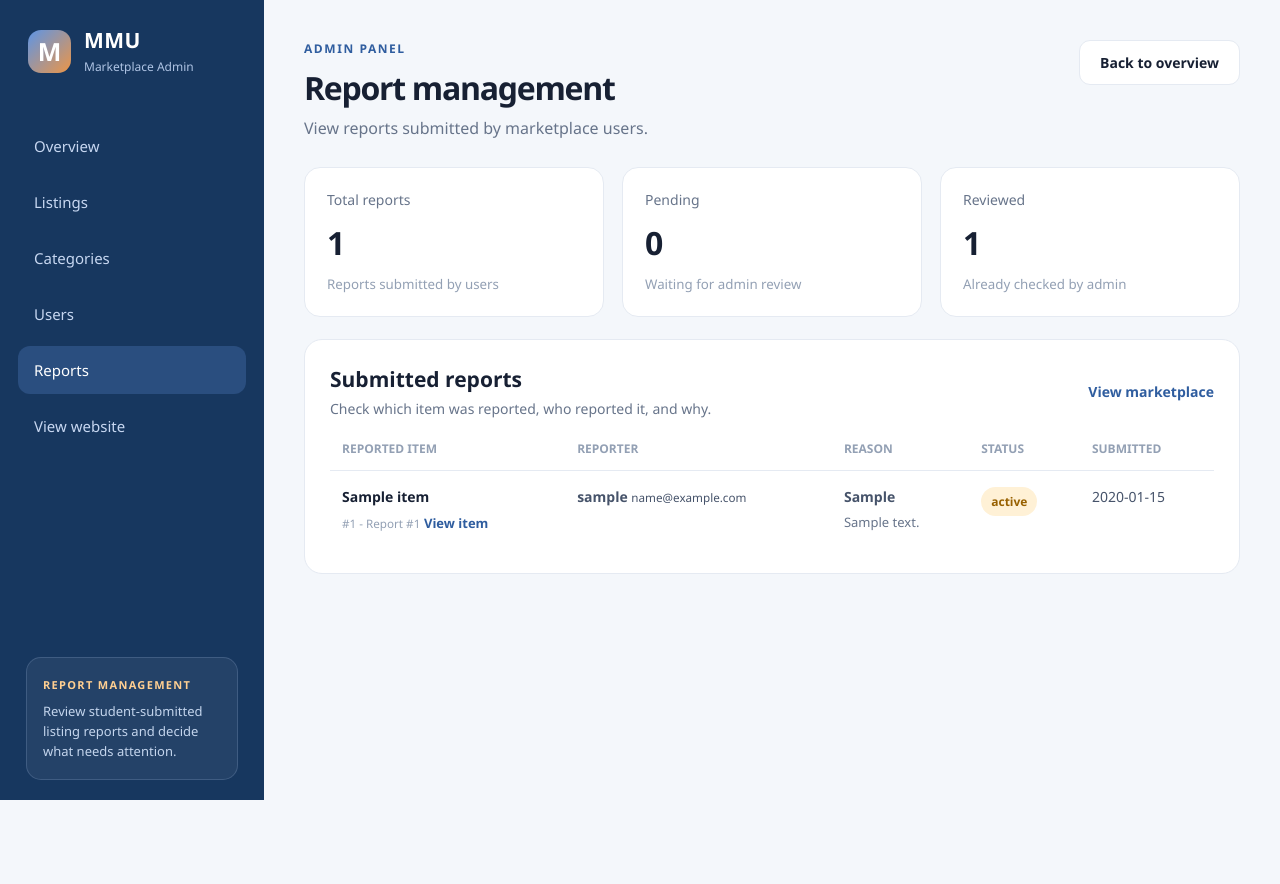
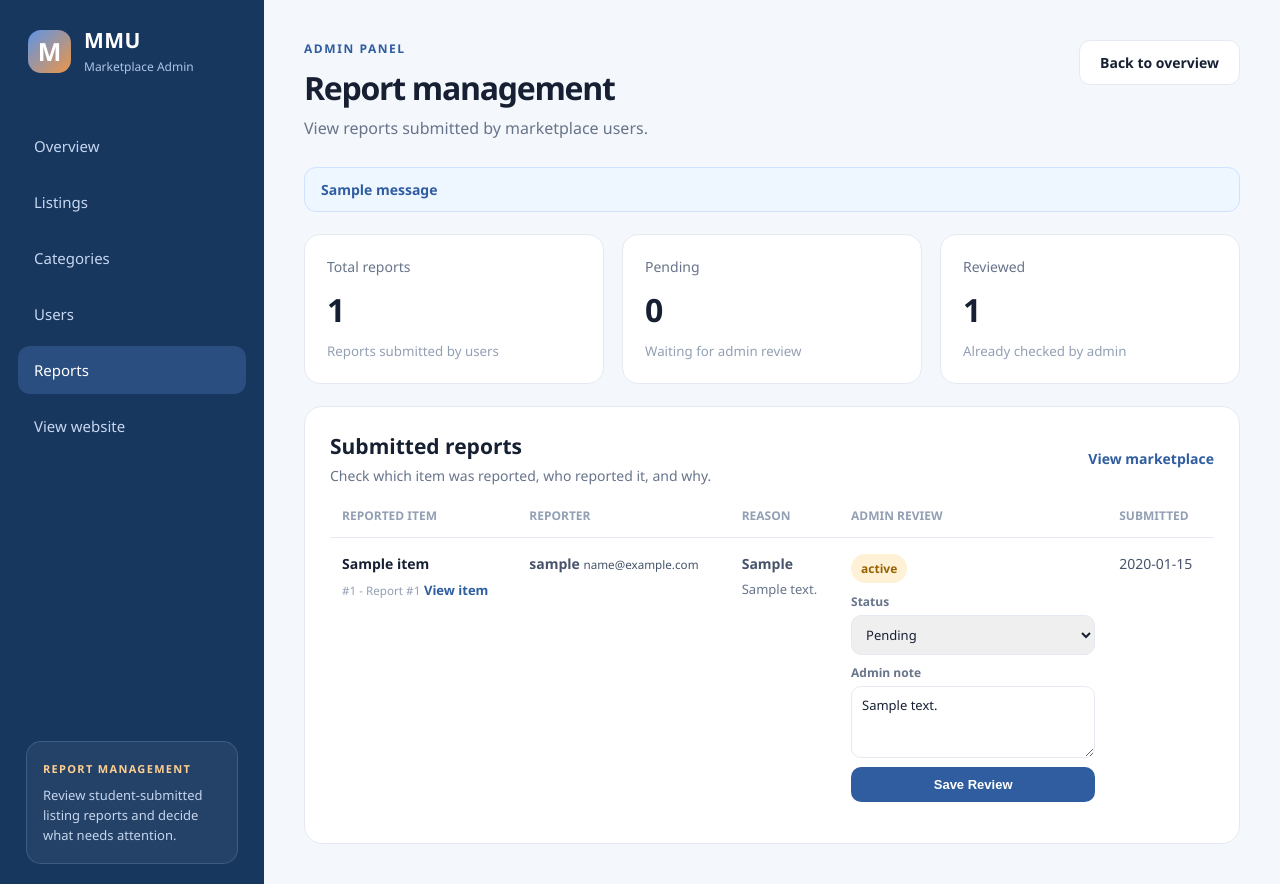
Before and after one commit to S1ngggg/GitExercise-G062-, a Flask app: page /admin/reports in a window 1280 px wide. Before the commit the page ends 800 px from the top, so only its background shows below. Run offline with Flask 3, Linux system fonts and the light colour scheme; tables that the repository leaves empty hold one stand-in row (values such as "Sample post"); one stand-in notice (Sample message) is shown.

Commit message:
add report review workflow

```diff
--- a/app.py
+++ b/app.py
@@ -24,6 +24,7 @@ REPORT_REASONS = [
     "Duplicate listing",
     "Other"
 ]
+REPORT_STATUSES = ["Pending", "Reviewed", "Resolved", "Dismissed"]
 REPORT_DETAIL_MAX_LENGTH = 500
 app.config['UPLOAD_FOLDER'] = UPLOAD_FOLDER
 os.makedirs(UPLOAD_FOLDER, exist_ok=True)
@@ -860,7 +861,7 @@ def admin_reports():
 
     cursor.execute("""
         SELECT report.id, report.reason, report.details, report.status,
-               report.created_at, item.id, item.title,
+               report.admin_note, report.created_at, item.id, item.title,
                user.username, user.email
         FROM report
         JOIN item ON report.item_id = item.id
@@ -878,7 +879,39 @@ def admin_reports():
 
     return render_template("admin_reports.html",
                            reports=reports,
-                           stats=stats)
+                           stats=stats,
+                           report_statuses=REPORT_STATUSES)
+
+
+@app.route("/admin/reports/<int:report_id>/update", methods=['POST'])
+def update_admin_report(report_id):
+    status = request.form.get('status', '').strip()
+    admin_note = request.form.get('admin_note', '').strip()
+
+    if status not in REPORT_STATUSES:
+        flash("Selected report status does not exist.")
+        return redirect(url_for('admin_reports'))
+
+    connect = sqlite3.connect("database.db")
+    cursor = connect.cursor()
+
+    cursor.execute("SELECT id FROM report WHERE id = ?", (report_id,))
+    if cursor.fetchone() is None:
+        flash("Report not found.")
+        connect.close()
+        return redirect(url_for('admin_reports'))
+
+    now = datetime.now().strftime('%Y-%m-%d %H:%M:%S')
+    cursor.execute("""
+        UPDATE report
+        SET status = ?, admin_note = ?, updated_at = ?
+        WHERE id = ?
+    """, (status, admin_note, now, report_id))
+    connect.commit()
+    connect.close()
+
+    flash("Report updated successfully.")
+    return redirect(url_for('admin_reports'))
 
 
 @app.route("/admin/items/<int:item_id>/update", methods=['POST'])
--- a/static/css/admin.css
+++ b/static/css/admin.css
@@ -301,12 +301,72 @@
 
 .report-status {
     display: inline-flex;
+    margin-bottom: 10px;
     padding: 6px 10px;
     border-radius: 20px;
     background: #fff1d6;
     color: #986100;
     font-size: 12px;
     font-weight: 600;
+}
+
+.report-status.status-reviewed {
+    color: #1d4ed8;
+    background: #dbeafe;
+}
+
+.report-status.status-resolved {
+    color: #05734e;
+    background: #def7ec;
+}
+
+.report-status.status-dismissed {
+    color: #6b7280;
+    background: #eef2f7;
+}
+
+.report-review-form {
+    display: grid;
+    gap: 9px;
+    min-width: 220px;
+}
+
+.report-review-form label {
+    display: grid;
+    gap: 5px;
+}
+
+.report-review-form span {
+    color: var(--muted);
+    font-size: 12px;
+    font-weight: 700;
+}
+
+.report-review-form select,
+.report-review-form textarea {
+    width: 100%;
+    border: 1px solid var(--line);
+    border-radius: 10px;
+    color: var(--text);
+    font-family: "Segoe UI", Arial, sans-serif;
+    font-size: 13px;
+    padding: 9px 10px;
+}
+
+.report-review-form textarea {
+    min-height: 72px;
+    resize: vertical;
+}
+
+.report-review-form button {
+    border: none;
+    border-radius: 10px;
+    color: var(--white);
+    background: var(--blue);
+    cursor: pointer;
+    font-size: 13px;
+    font-weight: 700;
+    padding: 10px 12px;
 }
 
 .status {
--- a/templates/admin_reports.html
+++ b/templates/admin_reports.html
@@ -42,6 +42,16 @@
                 <a class="button" href="{{ url_for('admin_dashboard') }}">Back to overview</a>
             </header>
 
+            {% with messages = get_flashed_messages() %}
+                {% if messages %}
+                <div class="admin-flashes">
+                    {% for message in messages %}
+                    <p>{{ message }}</p>
+                    {% endfor %}
+                </div>
+                {% endif %}
+            {% endwith %}
+
             <section class="stat-grid" aria-label="Report statistics">
                 <article class="stat-card">
                     <p>Total reports</p>
@@ -76,12 +86,12 @@
                                 <th>Reported item</th>
                                 <th>Reporter</th>
                                 <th>Reason</th>
-                                <th>Status</th>
+                                <th>Admin review</th>
                                 <th>Submitted</th>
                             </tr>
                         </thead>
                         <tbody>
-                            {% for report_id, reason, details, status, created_at, item_id, item_title, reporter_name, reporter_email in reports %}
+                            {% for report_id, reason, details, status, admin_note, created_at, item_id, item_title, reporter_name, reporter_email in reports %}
                             <tr>
                                 <td>
                                     <strong>{{ item_title }}</strong>
@@ -100,7 +110,24 @@
                                     <p class="report-details muted">No extra details provided.</p>
                                     {% endif %}
                                 </td>
-                                <td><span class="report-status status-{{ status | lower }}">{{ status }}</span></td>
+                                <td>
+                                    <span class="report-status status-{{ status | lower }}">{{ status }}</span>
+                                    <form class="report-review-form" method="POST" action="{{ url_for('update_admin_report', report_id=report_id) }}">
+                                        <label>
+                                            <span>Status</span>
+                                            <select name="status" required>
+                                                {% for status_option in report_statuses %}
+                                                <option value="{{ status_option }}" {% if status_option == status %}selected{% endif %}>{{ status_option }}</option>
+                                                {% endfor %}
+                                            </select>
+                                        </label>
+                                        <label>
+                                            <span>Admin note</span>
+                                            <textarea name="admin_note" maxlength="500" placeholder="Add a short review note.">{{ admin_note or '' }}</textarea>
+                                        </label>
+                                        <button type="submit">Save Review</button>
+                                    </form>
+                                </td>
                                 <td>{{ created_at }}</td>
                             </tr>
                             {% else %}
```
